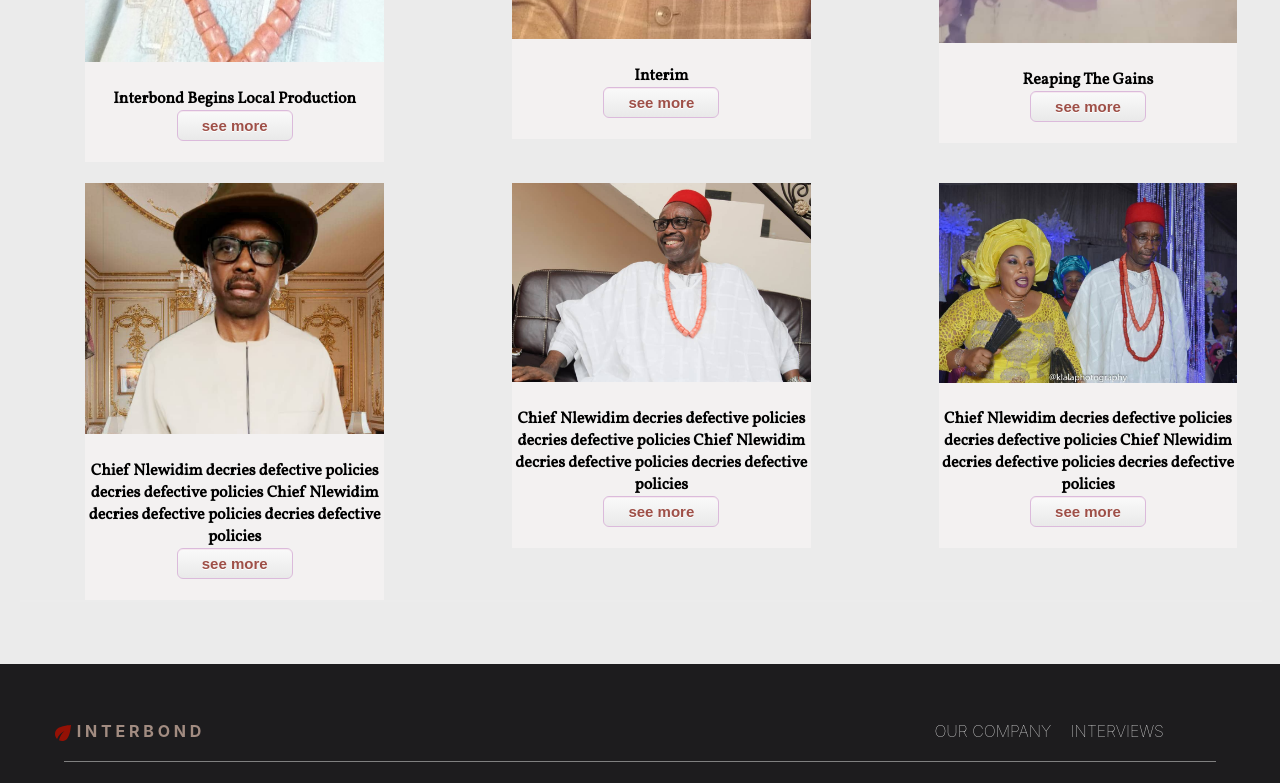
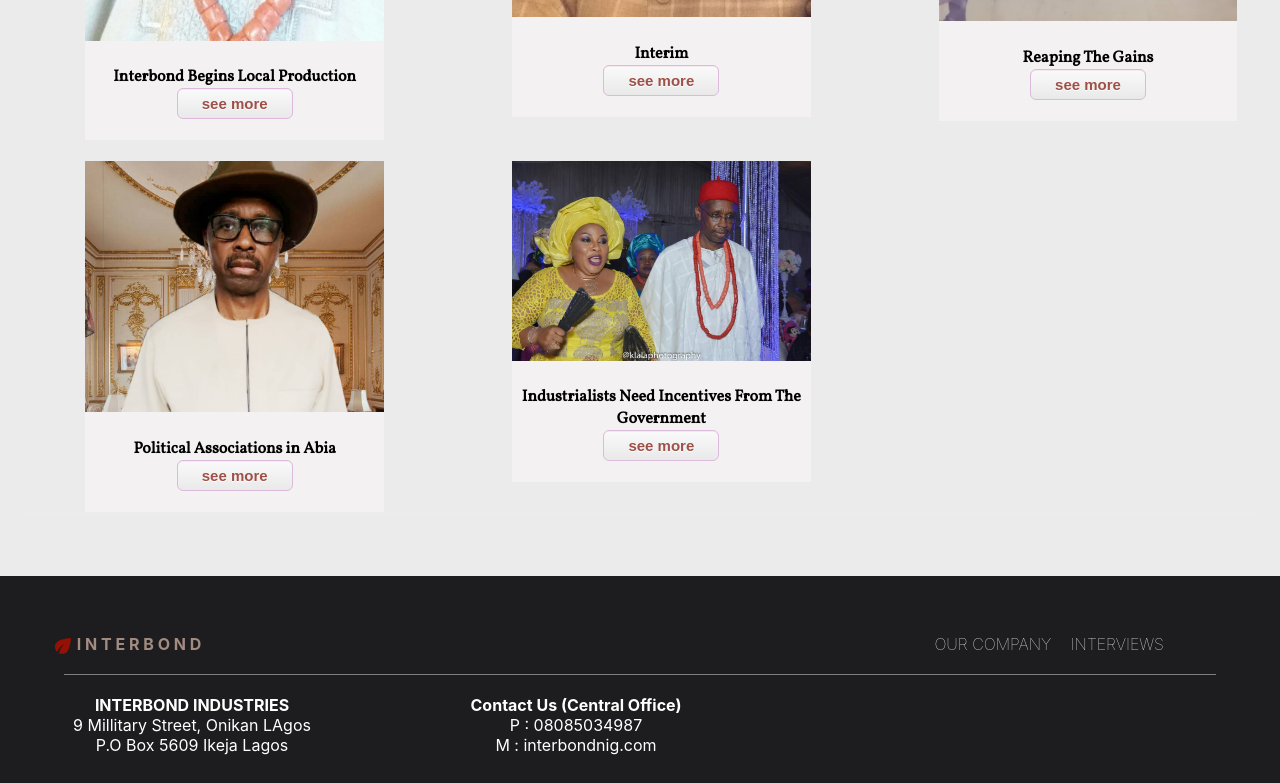
Before and after one commit to okorie2/interbond, a React (Create React App) app: page / in a window 1280 px wide. Shown: the part 4428-5211 px from the top of the page. Built offline with nearby package versions, Linux system fonts and the light colour scheme; a web font is replaced by a local one.

Commit message:
final editings

```diff
--- a/src/Screens/Home/home.jsx
+++ b/src/Screens/Home/home.jsx
@@ -80,7 +80,7 @@ const Home = () => {
                     <div className="interview-grid">
                         <div><img src={Client4} alt="Sonny Nlewedim" /></div>
                         <div className="int-text">
-                            Chief Nlewidim decries defective policies decries defective policies <br />
+                            Chief Nlewidim decries defective policies  <br />
                             <button className="myButton2" type="button"><Link to="/defective">see more</Link></button>
                         </div>
                     </div>
@@ -122,24 +122,18 @@ const Home = () => {
                     <div className="interview-grid">
                         <div><img src={Client9} alt="Sonny Nlewedim" /></div>
                         <div className="int-text">
-                            Chief Nlewidim decries defective policies decries defective policies Chief Nlewidim decries defective policies decries defective policies<br />
+                            Political Associations in Abia<br />
                             <button className="myButton2" type="button"><Link to="/scrambles">see more</Link></button>
-                        </div>
-                    </div>
-                    <div className="interview-grid">
-                        <div><img src={Client3} alt="Sonny Nlewedim" /></div>
-                        <div className="int-text">
-                            Chief Nlewidim decries defective policies decries defective policies Chief Nlewidim decries defective policies decries defective policies<br />
-                            <button className="myButton2" type="button"><Link to="/reaping">see more</Link></button>
                         </div>
                     </div>
                     <div className="interview-grid">
                         <div><img src={Client6} alt="Sonny Nlewedim" /></div>
                         <div className="int-text">
-                            Chief Nlewidim decries defective policies decries defective policies Chief Nlewidim decries defective policies decries defective policies<br />
-                            <button className="myButton2" type="button"><Link to="/reaping">see more</Link></button>
+                            Industrialists Need Incentives From The Government<br />
+                            <button className="myButton2" type="button"><Link to="/industrialist">see more</Link></button>
                         </div>
                     </div>
+
                 </div>
             </div>
             <Footer />
```
Also changed, not shown: 1 other file (tests, documents, lock files or other folders).
